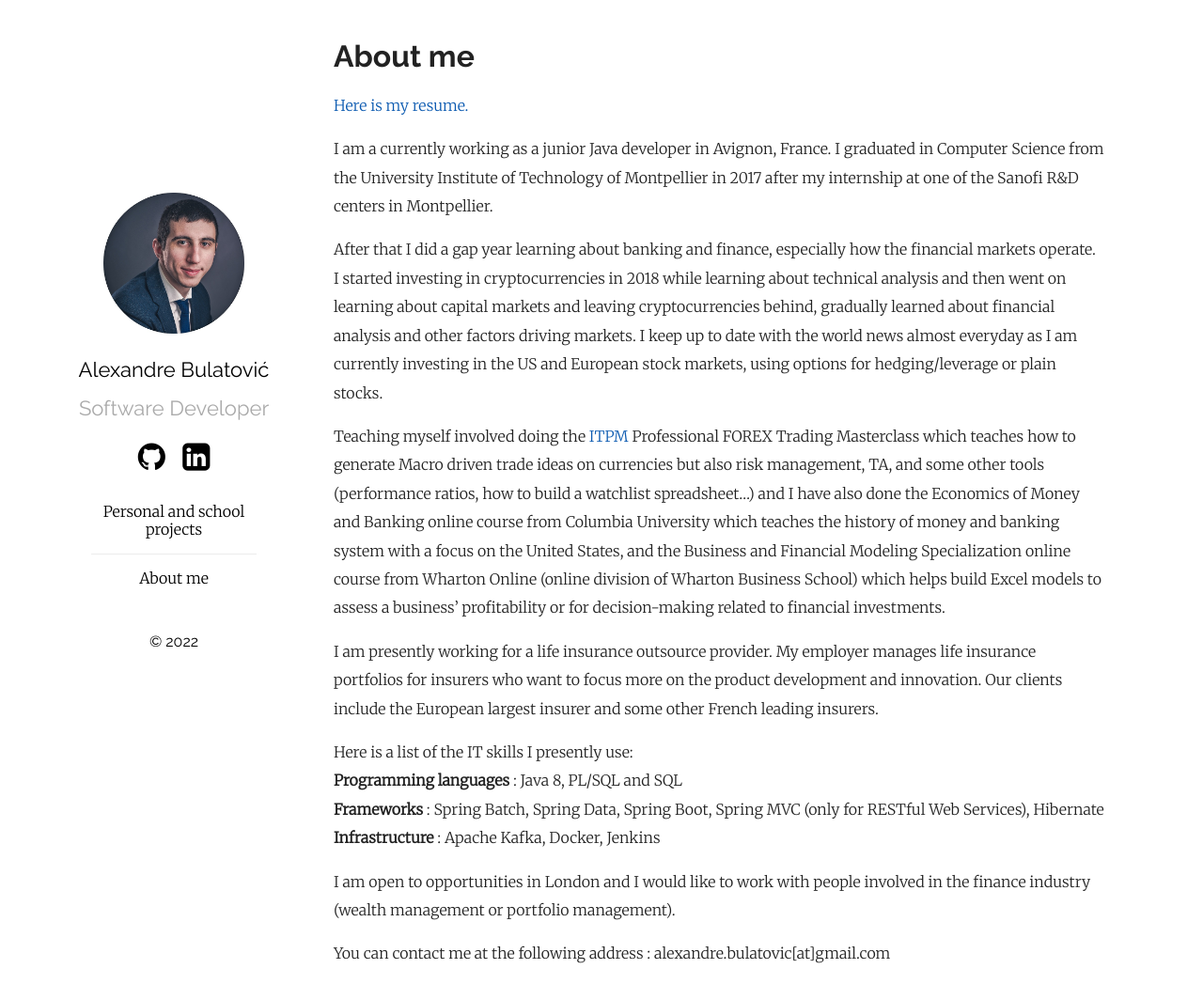
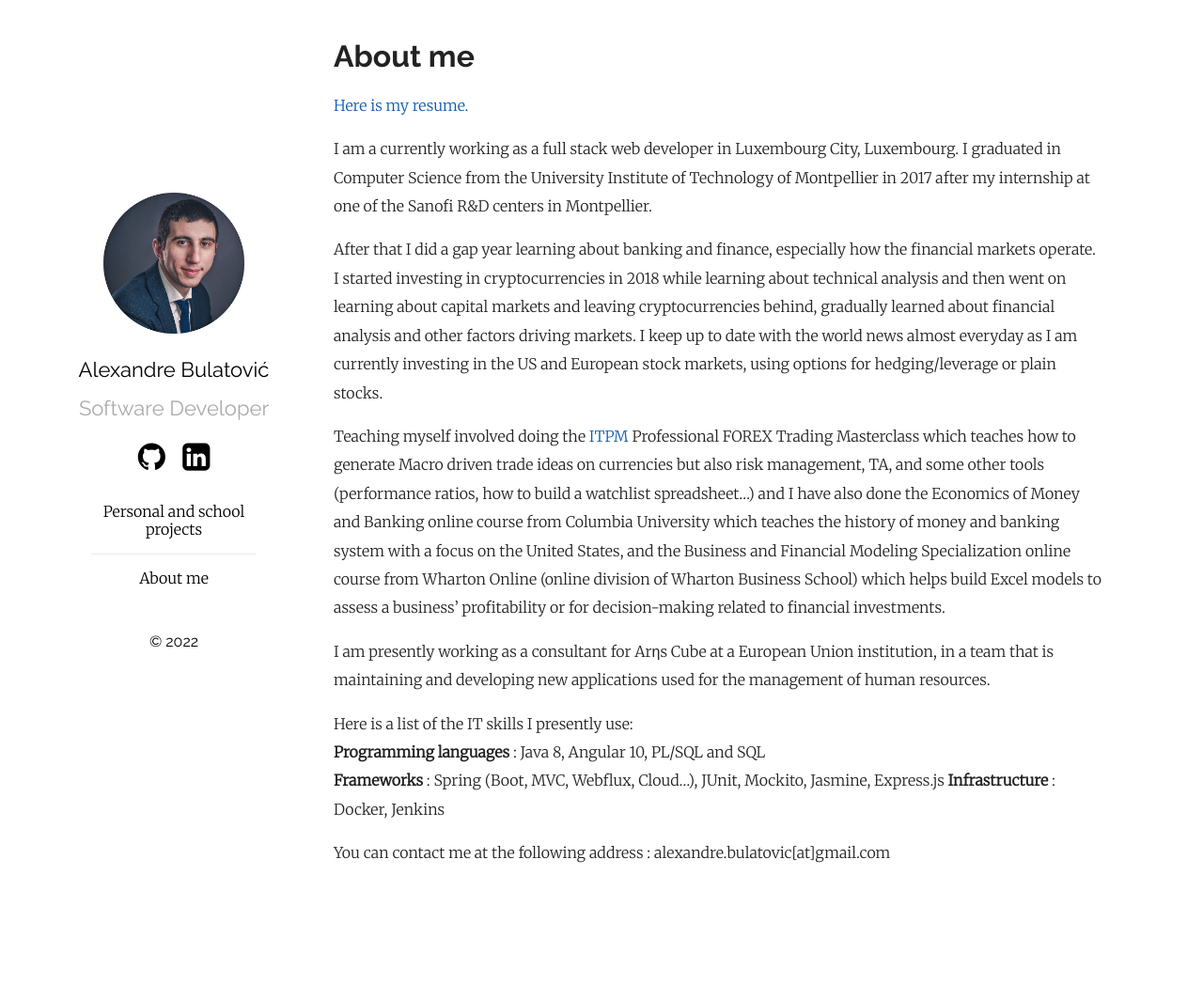
Before and after one commit to alexandrebulatovic/alexandrebulatovic.github.io, a Jekyll site: the page built from about.md, in a window 1280 px wide and 1075 px high. Shown: the top 1064 px of the window at 94% size. Built offline with Jekyll 4.4.1, drawn with Linux system fonts in a browser that asks for light colours; our own code applies the rules of GitHub Pages for plain Markdown files.

Commit message:
Mise à jour page "A Propos"

```diff
--- a/about.md
+++ b/about.md
@@ -6,19 +6,17 @@ layout: page
 
 [Here is my resume.](Alexander_Bulatovic_Java_developer.pdf)
 
-I am a currently working as a junior Java developer in Avignon, France. I graduated in Computer Science from the University Institute of Technology of Montpellier in 2017 after my internship at one of the Sanofi R&D centers in Montpellier.
+I am a currently working as a full stack web developer in Luxembourg City, Luxembourg. I graduated in Computer Science from the University Institute of Technology of Montpellier in 2017 after my internship at one of the Sanofi R&D centers in Montpellier.
 
 After that I did a gap year learning about banking and finance, especially how the financial markets operate. I started investing in cryptocurrencies in 2018 while learning about technical analysis and then went on learning about capital markets and leaving cryptocurrencies behind, gradually learned about financial analysis and other factors driving markets. I keep up to date with the world news almost everyday as I am currently investing in the US and European stock markets, using options for hedging/leverage or plain stocks.
 
 Teaching myself involved doing the [ITPM](https://www.itpm.com/) Professional FOREX Trading Masterclass which teaches how to generate Macro driven trade ideas on currencies but also risk management, TA, and some other tools (performance ratios, how to build a watchlist spreadsheet...) and I have also done the Economics of Money and Banking online course from Columbia University which teaches the history of money and banking system with a focus on the United States, and the Business and Financial Modeling Specialization online course from Wharton Online (online division of Wharton Business School) which helps build Excel models to assess a business' profitability or for decision-making related to financial investments.
 
-I am presently working for a life insurance outsource provider. My employer manages life insurance portfolios for insurers who want to focus more on the product development and innovation. Our clients include the European largest insurer and some other French leading insurers.
+I am presently working as a consultant for Arηs Cube at a European Union institution, in a team that is maintaining and developing new applications used for the management of human resources.
 
 Here is a list of the IT skills I presently use:
-**Programming languages** : Java 8, PL/SQL and SQL
-**Frameworks** : Spring Batch, Spring Data, Spring Boot, Spring MVC (only for RESTful Web Services), Hibernate
-**Infrastructure** : Apache Kafka, Docker, Jenkins
-
-I am open to opportunities in London and I would like to work with people involved in the finance industry (wealth management or portfolio management).
+**Programming languages** : Java 8, Angular 10, PL/SQL and SQL
+**Frameworks** : Spring (Boot, MVC, Webflux, Cloud...), JUnit, Mockito, Jasmine, Express.js
+**Infrastructure** : Docker, Jenkins
 
 You can contact me at the following address : alexandre.bulatovic[at]gmail.com
```
